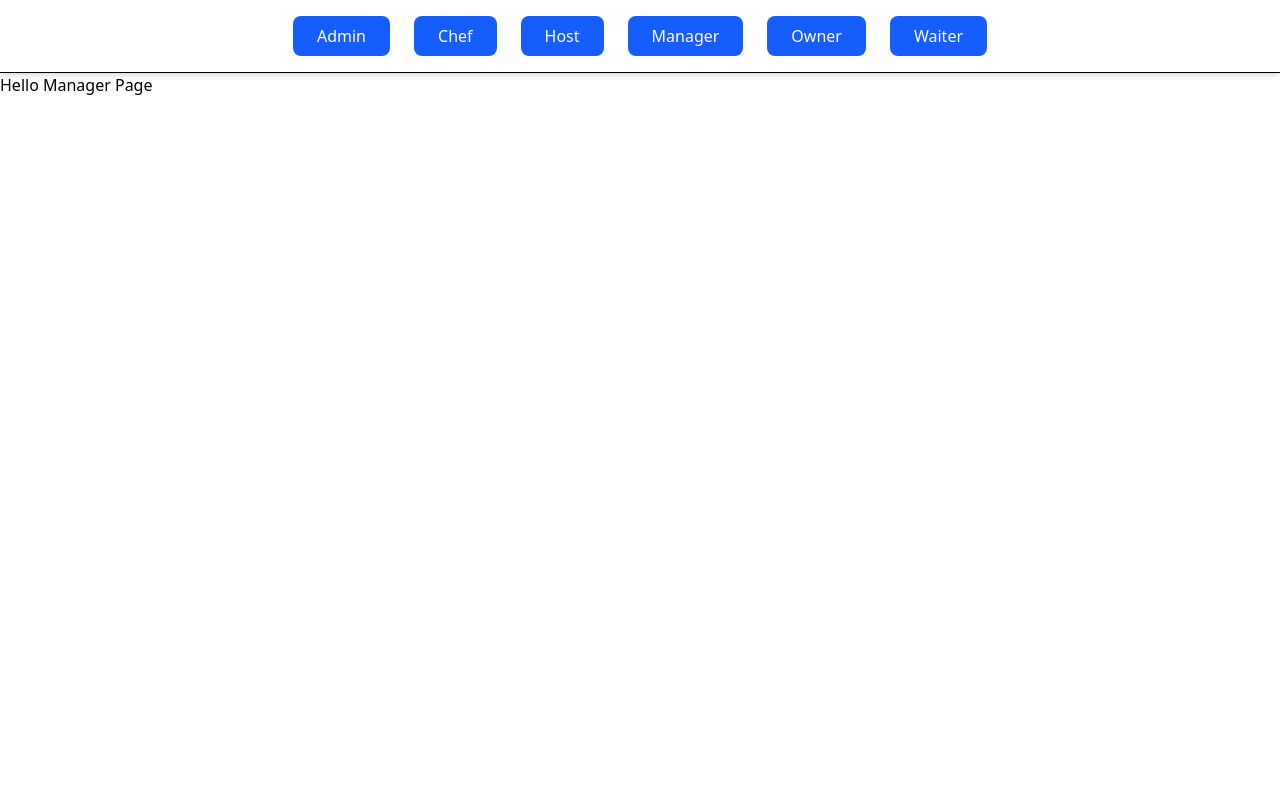
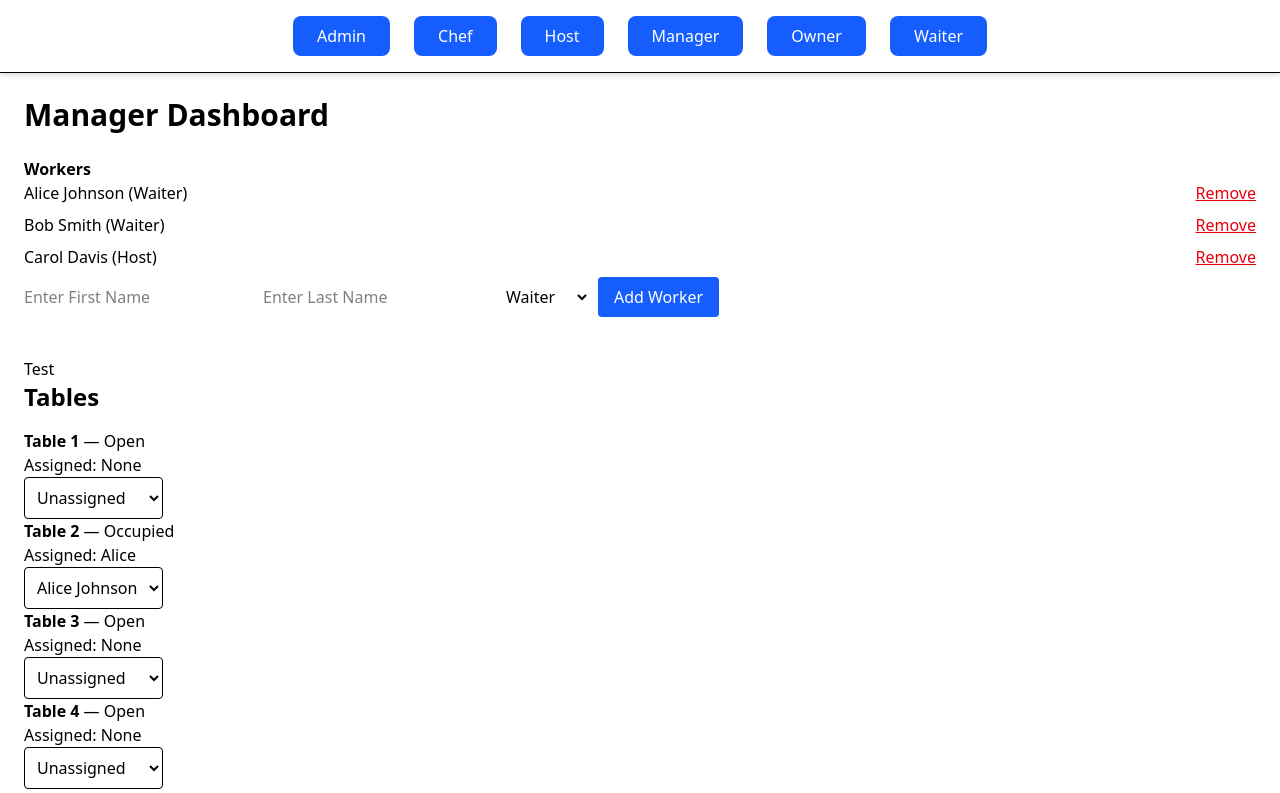
Before and after one commit to maxpilipovic/restaurant-management-system, a React (Vite) app in the folder frontend/: page /manager in a window 1280 px wide. Shown: the top 793 px of the page. Built offline with nearby package versions, Linux system fonts and the light colour scheme.

Commit message:
Finished frontend requirements for manager page

```diff
--- /dev/null
+++ b/frontend/src/components/common/AddWorkerForm.jsx
@@ -0,0 +1,59 @@
+import React from 'react';
+import { useState } from 'react';
+import WorkerList from './WorkerList';
+
+const AddWorkerForm = ({ addWorker }) => {
+    const [firstName, setFirstName] = useState("");
+    const [lastName, setLastName] = useState("");
+    const [role, setRole] = useState("Waiter");
+
+    const handleSubmit = (e) => {
+        e.preventDefault();
+        if (!firstName || !lastName)
+        {
+            return;
+        }
+
+        addWorker(firstName, lastName, role);
+
+        //reset again virg
+        setFirstName("");
+        setLastName("");
+        setRole("Waiter");
+    };
+
+    return (
+        <form onSubmit={handleSubmit} className="flex gap-2 items-center">
+            <input
+                type="text"
+                placeholder="Enter First Name"
+                value={firstName}
+                onChange={(e) => setFirstName(e.target.value)}
+            />
+            <input
+                type="text"
+                placeholder="Enter Last Name"
+                value={lastName}
+                onChange={(e) => setLastName(e.target.value)}
+            />
+            <select
+                value={role}
+                onChange={(e) => setRole(e.target.value)}
+            >
+                <option value="Waiter">Waiter</option>
+                <option value="Host">Host</option>
+                <option value="Manager">Manager</option>
+            </select>
+            <button
+                type="submit"
+                className="bg-blue-600 text-white px-4 py-2 rounded"
+            >
+                Add Worker
+            </button>
+        </form>
+    );
+
+
+};
+
+export default AddWorkerForm;
--- /dev/null
+++ b/frontend/src/components/common/MenuList.jsx
@@ -0,0 +1,49 @@
+import React from "react";
+
+const MenuList = ({ menuItems, addMenuItem, removeMenuItem, changePrice, toggleSpecial }) => {
+  return (
+    <section>
+      <h2 className="text-2xl font-semibold mb-4">Menu</h2>
+      <ul>
+        {menuItems.map((item) => (
+          <li key={item.id} className="flex justify-between items-center mb-2">
+            <span>
+              {item.name} — ${item.price.toFixed(2)}{" "}
+              {item.is_special && (
+                <span className="text-green-600">(Special)</span>
+              )}
+            </span>
+            <div className="flex gap-2">
+              <button
+                className="text-blue-600 underline"
+                onClick={() => changePrice(item.id, item.price + 1)}
+              >
+                +$1
+              </button>
+              <button
+                className="text-yellow-600 underline"
+                onClick={() => toggleSpecial(item.id)}
+              >
+                Toggle Special
+              </button>
+              <button
+                className="text-red-600 underline"
+                onClick={() => removeMenuItem(item.id)}
+              >
+                Remove
+              </button>
+            </div>
+          </li>
+        ))}
+      </ul>
+      <button
+        onClick={() => addMenuItem("New Dish", 9.99)}
+        className="bg-green-600 text-white px-4 py-2 rounded mt-4"
+      >
+        Add Menu Item
+      </button>
+    </section>
+  );
+};
+
+export default MenuList;
--- /dev/null
+++ b/frontend/src/components/common/TableList.jsx
@@ -0,0 +1,42 @@
+import React from "react";
+
+const TableList = ({ tables, workers, assignTable }) => {
+  const waiters = workers.filter((w) => w.role === "Waiter");
+
+  return (
+    <section className="mb-10">
+      <h2 className="text-2xl font-semibold mb-4">Tables</h2>
+      <div >
+        {tables.map((t) => (
+          <div
+            key={t.id}
+          >
+            <p>
+              <strong>Table {t.number}</strong> — {t.status}
+            </p>
+            <p>
+              Assigned:{" "}
+              {t.assigned_waiter
+                ? workers.find((w) => w.id === t.assigned_waiter)?.first_name
+                : "None"}
+            </p>
+            <select
+              className="border p-2 rounded"
+              value={t.assigned_waiter || ""}
+              onChange={(e) => assignTable(t.id, Number(e.target.value))}
+            >
+              <option value="">Unassigned</option>
+              {waiters.map((w) => (
+                <option key={w.id} value={w.id}>
+                  {w.first_name} {w.last_name}
+                </option>
+              ))}
+            </select>
+          </div>
+        ))}
+      </div>
+    </section>
+  );
+};
+
+export default TableList;
--- /dev/null
+++ b/frontend/src/components/common/WorkerList.jsx
@@ -0,0 +1,31 @@
+import React from "react"
+import AddWorkerForm from "./AddWorkerForm";
+
+const WorkerList = ({ workers, addWorker, removeWorker }) => {
+
+    return (
+        <section className="mb-10">
+            <h2 className="font-bold">
+                Workers
+            </h2>
+
+            <ul>
+                {workers.map((w) => (
+                    <li key={w.id} className="flex justify-between items-center mb-2">
+                        {w.first_name} {w.last_name} ({w.role})
+                        <button
+                        className="text-red-600 underline"
+                        onClick={() => removeWorker(w.id)}
+                        >
+                            Remove
+                        </button>
+                    </li>
+                ))}
+            </ul>
+            {/* Add Worker Form */}
+            <AddWorkerForm addWorker={addWorker} />
+        </section>
+    )
+}
+
+export default WorkerList;
--- a/frontend/src/pages/PageManager.jsx
+++ b/frontend/src/pages/PageManager.jsx
@@ -1,8 +1,119 @@
-import React from 'react';
+import React, { useState } from "react";
+import WorkerList from "../components/common/WorkerList";
+import MenuList from "../components/common/MenuList";
+import TableList from "../components/common/TableList";
+import AddWorkerForm from "../components/common/AddWorkerForm";
 
 export const PageManager = () => {
+  // Workers
+  const [workers, setWorkers] = useState([
+    { id: 1, first_name: "Alice", last_name: "Johnson", role: "Waiter" },
+    { id: 2, first_name: "Bob", last_name: "Smith", role: "Waiter" },
+    { id: 3, first_name: "Carol", last_name: "Davis", role: "Host" },
+  ]);
+
+  // Tables
+  const [tables, setTables] = useState([
+    { id: 1, number: 1, status: "Open", assigned_waiter: null },
+    { id: 2, number: 2, status: "Occupied", assigned_waiter: 1 },
+    { id: 3, number: 3, status: "Open", assigned_waiter: null },
+    { id: 4, number: 4, status: "Open", assigned_waiter: null },
+    { id: 5, number: 5, status: "Open", assigned_waiter: null },
+    { id: 6, number: 6, status: "Open", assigned_waiter: null },
+    { id: 7, number: 7, status: "Open", assigned_waiter: null },
+    { id: 8, number: 8, status: "Open", assigned_waiter: null },
+    { id: 9, number: 9, status: "Open", assigned_waiter: null },
+    { id: 10, number: 10, status: "Open", assigned_waiter: null }
+  ]);
+
+  //Menu items
+  const [menuItems, setMenuItems] = useState([
+    { id: 1, name: "Burger", price: 12.99, is_special: false },
+    { id: 2, name: "Pizza", price: 15.49, is_special: true },
+    { id: 3, name: "Pasta", price: 11.0, is_special: false },
+  ]);
+
+  //Worker stuff
+  const addWorker = (first_name, last_name, role) => {
+    const newWorker = {
+      id: workers.length + 1,
+      first_name,
+      last_name,
+      role,
+    };
+    setWorkers([...workers, newWorker]);
+  };
+
+  const removeWorker = (id) => {
+    setWorkers(workers.filter((w) => w.id !== id));
+  };
+
+  //Table stuff
+  const assignTable = (tableId, waiterId) => {
+    setTables((prev) =>
+      prev.map((t) =>
+        t.id === tableId ? { ...t, assigned_waiter: waiterId } : t
+      )
+    );
+  };
+
+  //Menu stuff
+  const addMenuItem = (name, price) => {
+    const newItem = {
+      id: menuItems.length + 1,
+      name,
+      price,
+      is_special: false,
+    };
+    setMenuItems([...menuItems, newItem]);
+  };
+
+  const removeMenuItem = (id) => {
+    setMenuItems(menuItems.filter((item) => item.id !== id));
+  };
+
+  const changePrice = (id, newPrice) => {
+    setMenuItems((prev) =>
+      prev.map((item) => (item.id === id ? { ...item, price: newPrice } : item))
+    );
+  };
+
+  const toggleSpecial = (id) => {
+    setMenuItems((prev) =>
+      prev.map((item) =>
+        item.id === id ? { ...item, is_special: !item.is_special } : item
+      )
+    );
+  };
+
   return (
-    <h1>Hello Manager Page</h1>
+    <div className="p-6">
+      <h1 className="text-3xl font-bold mb-6">Manager Dashboard</h1>
+
+      {/* Workers Section */}
+      <WorkerList
+        workers={workers}
+        addWorker={addWorker}
+        removeWorker={removeWorker}
+      />
+      <h1>Test</h1>
+      {/* Tables Section */}
+      <TableList
+        tables={tables}
+        workers={workers}
+        assignTable={assignTable}
+      />
+
+      {/* Menu Section */}
+      <MenuList
+        menuItems={menuItems}
+        addMenuItem={addMenuItem}
+        removeMenuItem={removeMenuItem}
+        changePrice={changePrice}
+        toggleSpecial={toggleSpecial}
+      />
+
+    </div>
   );
 };
 
```
